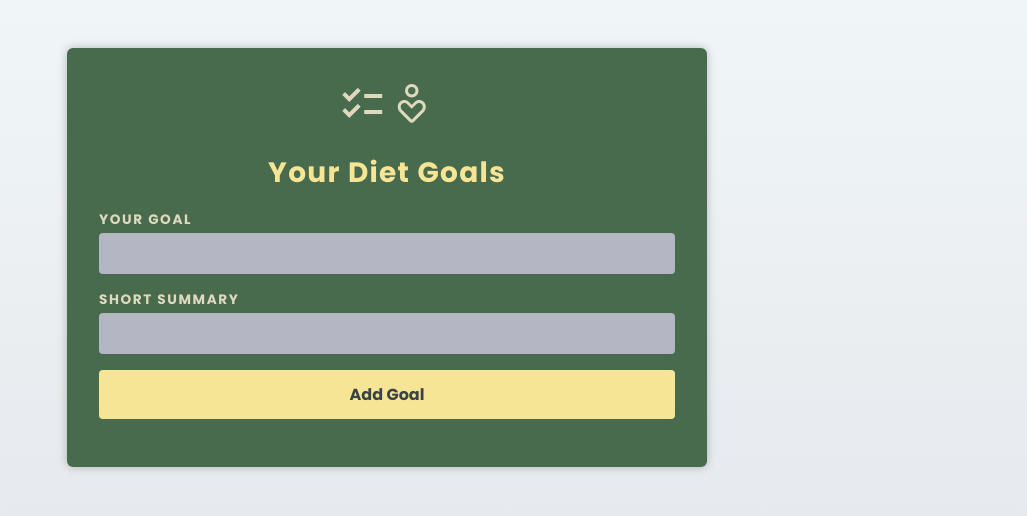
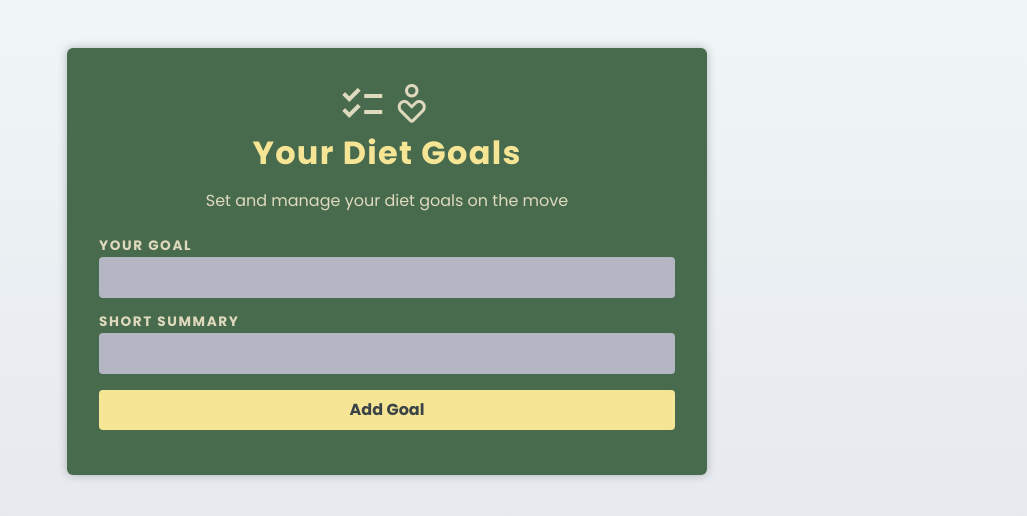
Before and after one commit to VanessaTsang888/your-diet-goals-web-app, a React (Vite) app: page / in a window 1280 px wide. Shown: the top 516 px of the page, without its empty margins (253-1280 px from the left). Built offline with nearby package versions, Linux system fonts and the light colour scheme; the HTML template or start-up script is replaced by a standard one.

Commit message:
feat: added instruction text

```diff
--- a/src/App.tsx
+++ b/src/App.tsx
@@ -41,6 +41,7 @@ export default function App() {
     <main>
       <Header>
         <h1>Your Diet Goals</h1>
+        <p>Set and manage your diet goals on the move</p>
       </Header>
       <NewGoal onAddGoal={handleAddGoal} />
       <DietGoalList goals={goals} onDeleteGoal={handleDeleteGoal} />
--- a/src/index.css
+++ b/src/index.css
@@ -85,10 +85,17 @@ img {
 }
 
 header h1 {
-  margin: 0;
-  font-size: 1.75rem;
+  margin: 0%;
+  line-height: 0.08rem;
   color: #f7e596;
   letter-spacing: 0.08rem;
+}
+
+p {
+  font-size: 1rem;
+  line-height: 1rem;
+  margin-bottom: 0.8rem;
+  color: #dfd9be;
 }
 
 label {
```
